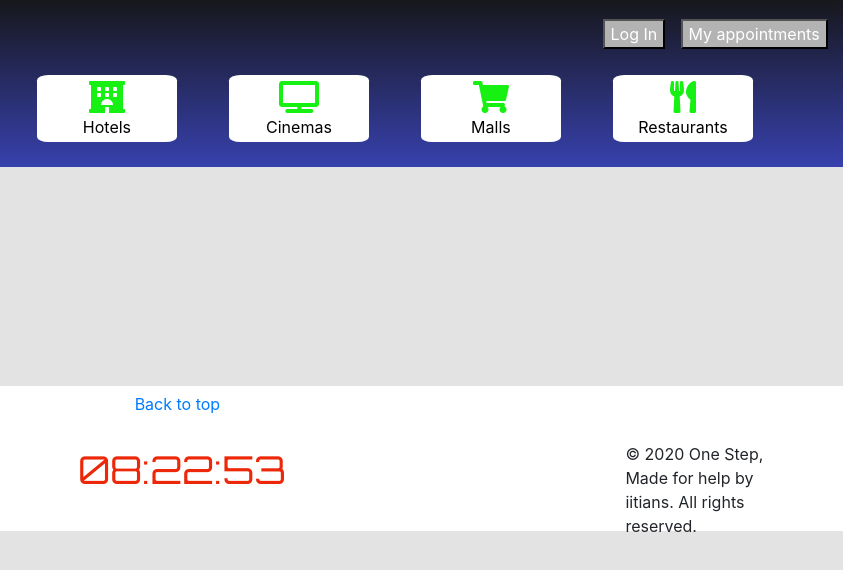
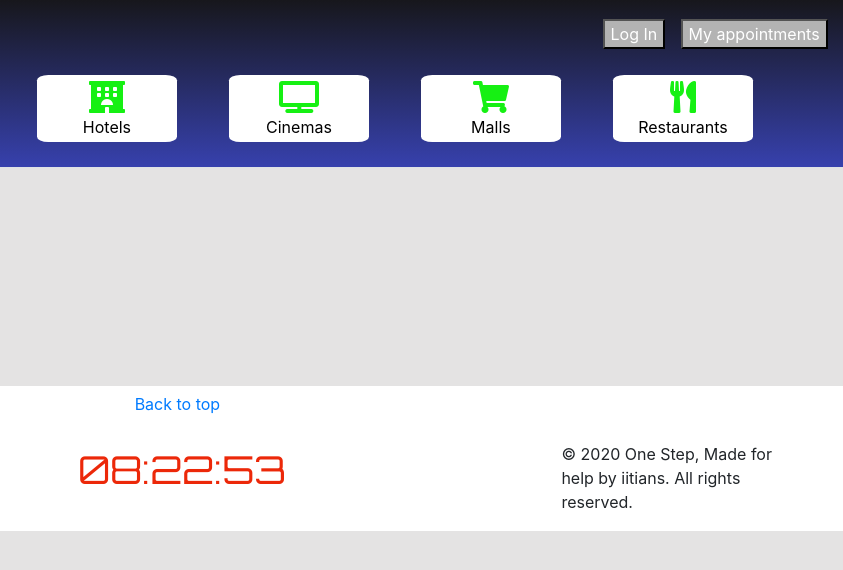
Before and after one commit to himanshu81023/Prayas, a website: page public/index.html in a window 1280 px wide. Shown: the top 570 px of the page, 437-1280 px from the left. Drawn offline with nearby package versions, Linux system fonts and the light colour scheme.

Commit message:
Update home.css

```diff
--- a/public/css/home.css
+++ b/public/css/home.css
@@ -95,7 +95,7 @@ footer p:last-child{
 	float: right;
 	padding-right: 3%;
 	padding-top: 2%;
-	width: 17%;
+	width: 22%;
 }
 footer div{
 	display: inline-block;
```
